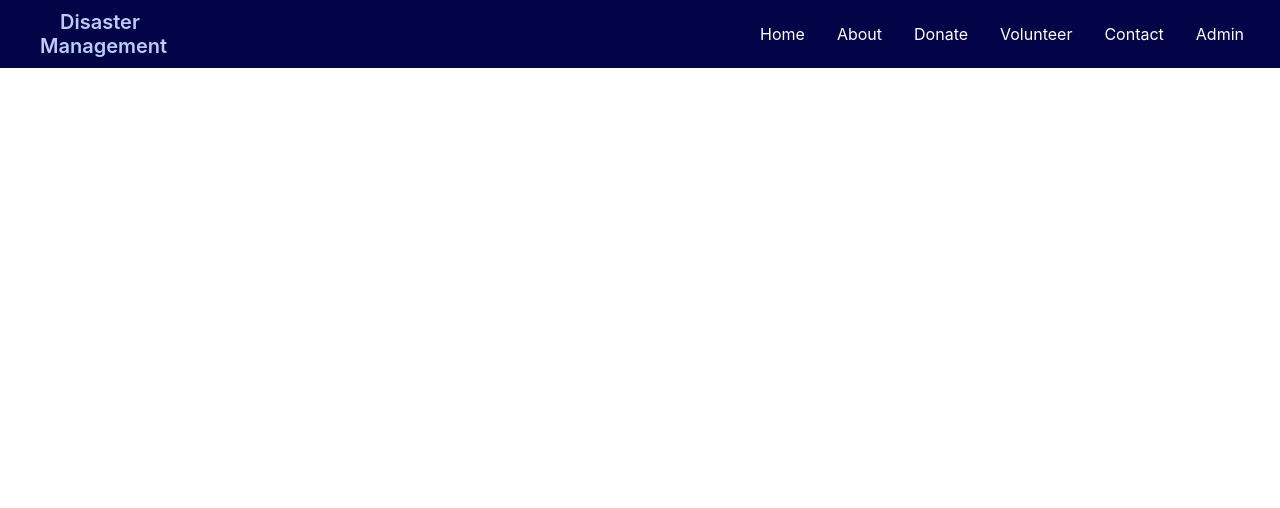
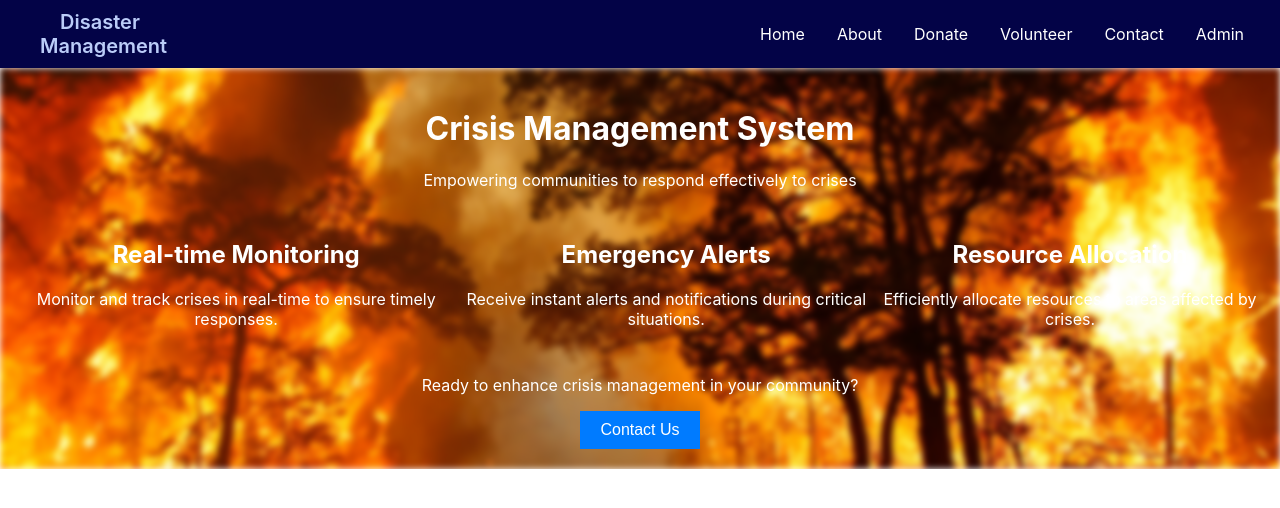
Before and after one commit to Prathamesh-Srivastava/Disaster-Management, a React (Create React App) app: page / in a window 1280 px wide. Shown: the top 508 px of the page. Built offline with nearby package versions, Linux system fonts and the light colour scheme; the HTML template or start-up script is replaced by a standard one.

Commit message:
HomePage

```diff
--- a/src/App.js
+++ b/src/App.js
@@ -1,10 +1,10 @@
 import './App.css';
-import Navbar from './Components/Navbar';
-
+// import Navbar from './Components/Navbar';
+import Home from './Components/Hero';
 function App() {
   return (
     <div className="App">
-      <Navbar />
+      <Home />
     </div>
   );
 }
--- /dev/null
+++ b/src/Components/Hero.css
@@ -0,0 +1,64 @@
+/* Home.css */
+
+.home-container {
+    margin: 0 auto;
+    padding: 20px;
+    position: relative;
+    overflow: hidden;
+  }
+
+  header {
+    text-align: center;
+    margin-bottom: 30px;
+    color: #fff; /* Set text color to contrast with the background */
+  }
+
+  header h1 {
+    font-size: 2em;
+  }
+
+  .features {
+    display: flex;
+    justify-content: space-around;
+    margin-bottom: 30px;
+  }
+
+  .feature {
+    text-align: center;
+    color: #fff; /* Set text color to contrast with the background */
+  }
+
+  .cta {
+    text-align: center;
+    color: #fff; /* Set text color to contrast with the background */
+  }
+
+  .cta button {
+    padding: 10px 20px;
+    font-size: 1em;
+    background-color: #007bff;
+    color: #fff;
+    border: none;
+    cursor: pointer;
+  }
+
+  .cta button:hover {
+    background-color: #0056b3;
+  }
+
+  /* Background image styles */
+  .home-container::before {
+    content: "";
+    position: absolute;
+    top: 0;
+    left: 0;
+    right: 0;
+    bottom: 0;
+    background-image: url('../assests/background.webp'); /* Replace with your image path */
+    background-size:cover;
+    background-position: center;
+    filter: blur(3px); /* Adjust the blur amount as needed */
+    z-index: -1000;
+  }
+
+  /* Adjust the text color to ensure readability */
--- /dev/null
+++ b/src/Components/Hero.jsx
@@ -0,0 +1,43 @@
+// Home.js
+
+import React from 'react';
+import Navbar from './Navbar';
+import './Hero.css';
+import backgroundImage from "../assests/background.webp"
+
+const Hero = () => {
+  return (
+    <>
+    <Navbar/>
+    <div className="home-container">
+      <header>
+        <h1>Crisis Management System</h1>
+        <p>Empowering communities to respond effectively to crises</p>
+      </header>
+
+      <section className="features">
+        <div className="feature">
+          <h2>Real-time Monitoring</h2>
+          <p>Monitor and track crises in real-time to ensure timely responses.</p>
+        </div>
+
+        <div className="feature">
+          <h2>Emergency Alerts</h2>
+          <p>Receive instant alerts and notifications during critical situations.</p>
+        </div>
+
+        <div className="feature">
+          <h2>Resource Allocation</h2>
+          <p>Efficiently allocate resources to areas affected by crises.</p>
+        </div>
+      </section>
+
+      <section className="cta">
+        <p>Ready to enhance crisis management in your community?</p>
+        <button>Contact Us</button>
+      </section>
+    </div></>
+  );
+};
+
+export default Hero;
```
Also changed, not shown: src/Pages/HomePage.jsx (added, +12 -0 lines), src/assests/background.webp (added).
